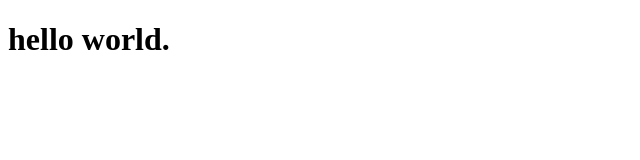
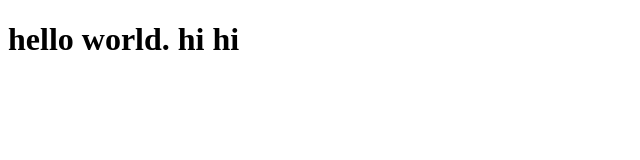
Before and after one commit to rehabmutant/aphycs, a plain HTML site: page index.html in a window 1280 px wide. Shown: the whole page, without its empty margins (0-640 px from the left). Drawn offline with Linux system fonts and the light colour scheme.

Commit message:
practice

```diff
--- a/index.html
+++ b/index.html
@@ -5,6 +5,6 @@
     <title>aphycs</title>
   </head>
   <body>
-    <h1>hello world. </h1>
+    <h1>hello world. hi hi </h1>
   </body>
 </html>
```
